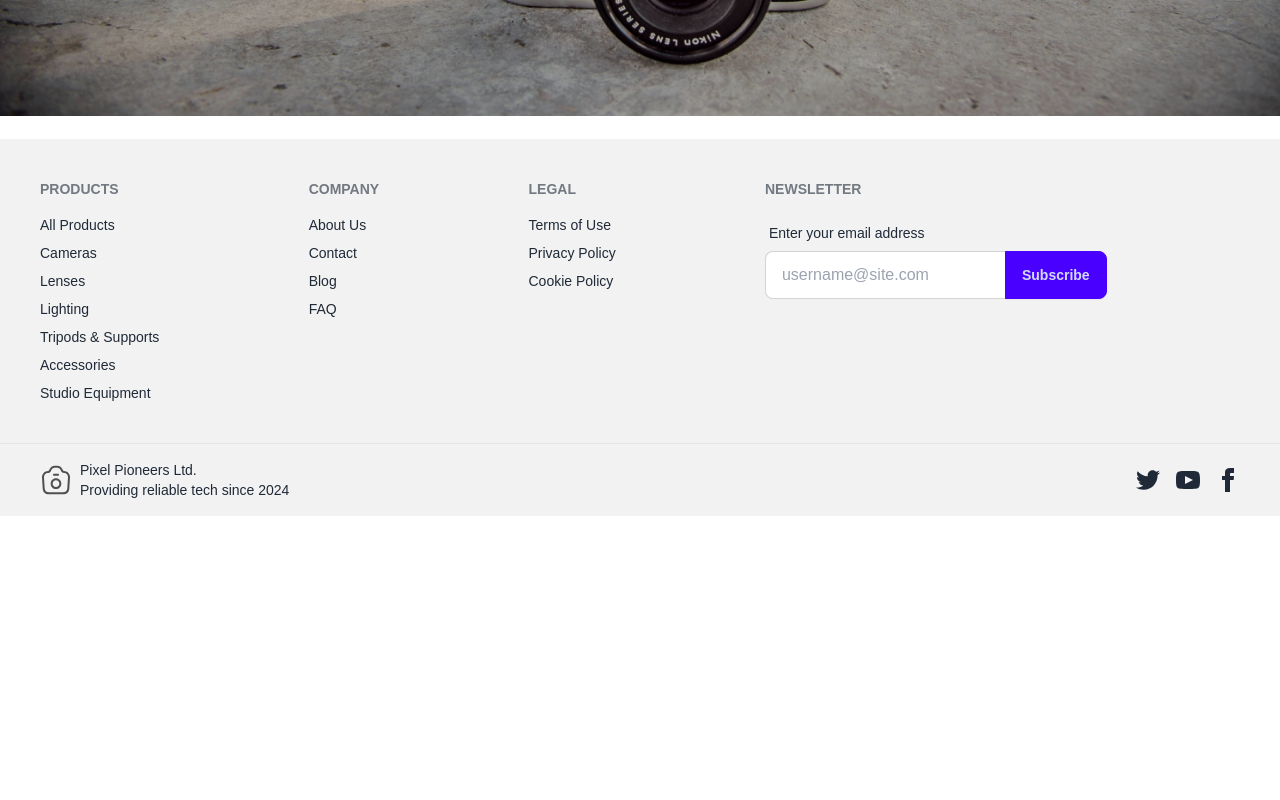
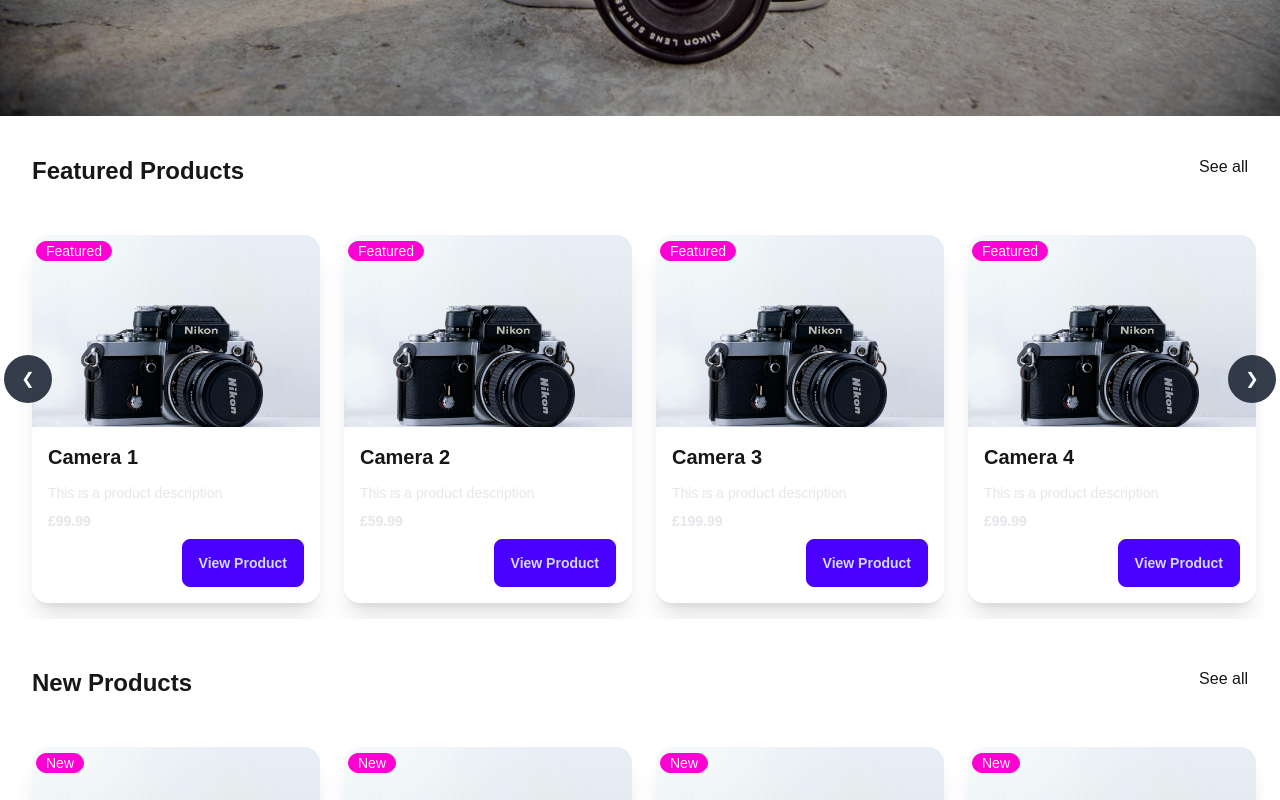
Before and after one commit to olgamitsiuk/pixel-pioneer, a Next.js app: page / in a window 1280 px wide. Shown: the part 540-1340 px from the top of the page. Before the commit the page ends 1056 px from the top, so only its background shows below. Built offline with nearby package versions, Linux system fonts and the light colour scheme.

Commit message:
Completed Product Carousel component

```diff
--- a/app/components/product-card/ProductCard.tsx
+++ b/app/components/product/ProductCard.tsx
@@ -9,7 +9,7 @@ const ProductCard = ({ title, imageSrc, description, price, tag }) => {
       <div className="card-body flex flex-col">
         <h3 className="card-title">{title}</h3>
         <p className="text-gray-200">{description}</p>
-        <p className="font-semibold text-gray-200">${price}</p>
+        <p className="font-semibold text-gray-200">£{price}</p>
 
         <div className="card-actions justify-end">
           <button className="btn btn-primary">View Product</button>
--- /dev/null
+++ b/app/components/product/ProductCarousel.tsx
@@ -0,0 +1,115 @@
+"use client";
+import React, { useRef, useEffect } from "react";
+import ProductCard from "./ProductCard";
+import Link from "next/link";
+
+const ProductCarousel = ({ title, products }) => {
+  const carouselRef = useRef<HTMLDivElement | null>(null);
+
+  // Scroll left by the width of one product card
+  const scrollLeft = () => {
+    if (carouselRef.current) {
+      const scrollDistance =
+        carouselRef.current.querySelector(".carousel-item")?.clientWidth || 0;
+      carouselRef.current.scrollLeft -= scrollDistance;
+    }
+  };
+
+  // Scroll right by the width of one product card
+  const scrollRight = () => {
+    if (carouselRef.current) {
+      const scrollDistance =
+        carouselRef.current.querySelector(".carousel-item")?.clientWidth || 0;
+      carouselRef.current.scrollLeft += scrollDistance;
+    }
+  };
+
+  // Handle mouse wheel scrolling (snap to cards)
+  const handleWheelScroll = (event: WheelEvent) => {
+    if (carouselRef.current) {
+      const scrollDistance =
+        carouselRef.current.querySelector(".carousel-item")?.clientWidth || 0;
+
+      // Only prevent default (vertical scrolling) if we're hovering over the carousel
+      if (event.deltaY !== 0) {
+        event.preventDefault(); // Prevent vertical scrolling
+
+        // Adjust scroll direction based on the wheel scroll direction
+        if (event.deltaY < 0) {
+          carouselRef.current.scrollLeft -= scrollDistance;
+        } else {
+          carouselRef.current.scrollLeft += scrollDistance;
+        }
+      }
+    }
+  };
+
+  // Attach and remove the mouse wheel event listener
+  useEffect(() => {
+    const carouselElement = carouselRef.current;
+
+    if (carouselElement) {
+      carouselElement.addEventListener("wheel", handleWheelScroll, {
+        passive: false,
+      });
+    }
+
+    // Clean up the event listener
+    return () => {
+      if (carouselElement) {
+        carouselElement.removeEventListener("wheel", handleWheelScroll);
+      }
+    };
+  }, []);
+
+  return (
+    <div className="relative p-4">
+      {/* Product Group Title */}
+      <div className="p-4 flex justify-between">
+        <h2 className="text-2xl font-bold mb-4">{title}</h2>
+        <Link href={`/products`} className="link link-hover">
+          See all
+        </Link>
+      </div>
+
+      {/* Left Scroll Button */}
+      <button
+        onClick={scrollLeft}
+        className="absolute left-1 top-1/2 transform -translate-y-1/2 z-10 bg-gray-800 text-white w-12 h-12 rounded-full flex items-center justify-center hover:bg-gray-600 transition-all opacity-90"
+      >
+        ❮
+      </button>
+
+      {/* Carousel Container */}
+      <div
+        ref={carouselRef}
+        className="carousel flex overflow-x-scroll scroll-smooth scrollbar-hide space-x-6 p-4 snap-x snap-mandatory"
+      >
+        {products.map((product) => (
+          <div
+            key={product.id}
+            className="carousel-item flex-shrink-0 snap-center"
+          >
+            <ProductCard
+              title={product.title}
+              imageSrc={product.imageSrc}
+              description={product.description}
+              price={product.price}
+              tag={product.tag}
+            />
+          </div>
+        ))}
+      </div>
+
+      {/* Right Scroll Button */}
+      <button
+        onClick={scrollRight}
+        className="absolute right-1 top-1/2 transform -translate-y-1/2 z-10 bg-gray-800 text-white w-12 h-12 rounded-full flex items-center justify-center hover:bg-gray-600 transition-all opacity-90"
+      >
+        ❯
+      </button>
+    </div>
+  );
+};
+
+export default ProductCarousel;
--- a/app/page.tsx
+++ b/app/page.tsx
@@ -1,8 +1,114 @@
 import Carousel from "./components/carousel/Carousel";
+import ProductCarousel from "./components/product/ProductCarousel";
 
+const featuredProducts = [
+  {
+    id: 1,
+    title: "Camera 1",
+    imageSrc: "/assets/img/camera.jpg",
+    description: "This is a product description",
+    price: 99.99,
+    tag: "Featured",
+  },
+  {
+    id: 2,
+    title: "Camera 2",
+    imageSrc: "/assets/img/camera.jpg",
+    description: "This is a product description",
+    price: 59.99,
+    tag: "Featured",
+  },
+  {
+    id: 3,
+    title: "Camera 3",
+    imageSrc: "/assets/img/camera.jpg",
+    description: "This is a product description",
+    price: 199.99,
+    tag: "Featured",
+  },
+  {
+    id: 4,
+    title: "Camera 4",
+    imageSrc: "/assets/img/camera.jpg",
+    description: "This is a product description",
+    price: 99.99,
+    tag: "Featured",
+  },
+  {
+    id: 5,
+    title: "Camera 5",
+    imageSrc: "/assets/img/camera.jpg",
+    description: "This is a product description",
+    price: 59.99,
+    tag: "Featured",
+  },
+  {
+    id: 6,
+    title: "Camera 6",
+    imageSrc: "/assets/img/camera.jpg",
+    description: "This is a product description",
+    price: 199.99,
+    tag: "Featured",
+  },
+];
+
+const newProducts = [
+  {
+    id: 1,
+    title: "Camera 1",
+    imageSrc: "/assets/img/camera.jpg",
+    description: "This is a product description",
+    price: 99.99,
+    tag: "New",
+  },
+  {
+    id: 2,
+    title: "Camera 2",
+    imageSrc: "/assets/img/camera.jpg",
+    description: "This is a product description",
+    price: 59.99,
+    tag: "New",
+  },
+  {
+    id: 3,
+    title: "Camera 3",
+    imageSrc: "/assets/img/camera.jpg",
+    description: "This is a product description",
+    price: 199.99,
+    tag: "New",
+  },
+  {
+    id: 4,
+    title: "Camera 4",
+    imageSrc: "/assets/img/camera.jpg",
+    description: "This is a product description",
+    price: 99.99,
+    tag: "New",
+  },
+  {
+    id: 5,
+    title: "Camera 5",
+    imageSrc: "/assets/img/camera.jpg",
+    description: "This is a product description",
+    price: 59.99,
+    tag: "New",
+  },
+  {
+    id: 6,
+    title: "Camera 6",
+    imageSrc: "/assets/img/camera.jpg",
+    description: "This is a product description",
+    price: 199.99,
+    tag: "New",
+  },
+];
 
 export default function Home() {
-	return (
-		<Carousel />
-	);
+  return (
+    <div>
+      <Carousel />
+      <ProductCarousel title="Featured Products" products={featuredProducts} />
+      <ProductCarousel title="New Products" products={newProducts} />
+    </div>
+  );
 }
```
